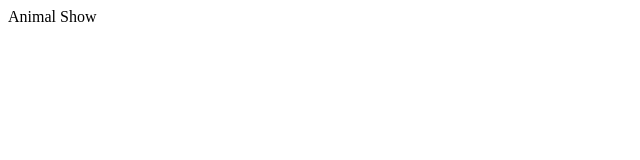
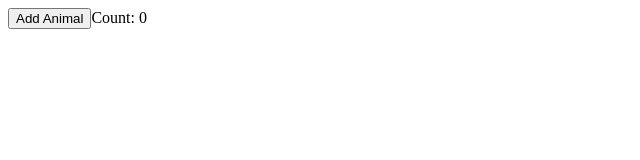
Before and after one commit to rgharding/react, a React (Create React App) app in the folder animals/: page / in a window 1280 px wide. Shown: the top 160 px of the page, without its empty margins (0-640 px from the left). Built offline with nearby package versions, Linux system fonts and the light colour scheme.

Commit message:
AnimalShow App created and wired up count button

```diff
--- a/animals/src/App.js
+++ b/animals/src/App.js
@@ -1,9 +1,20 @@
+import { useState } from "react";
 import AnimalShow from "./AnimalShow";
 
 function App() {
 
+  const [ count, setCount ] = useState(0);
+
+  const handleClick = ((event) => {
+    event.preventDefault();
+    setCount(count + 1);
+  });
+
   return (
-    <div>Animal Show</div>
+    <div>
+      <button onClick={handleClick}>Add Animal</button>
+      Count: {count}
+    </div>
   )
 };
 
```
